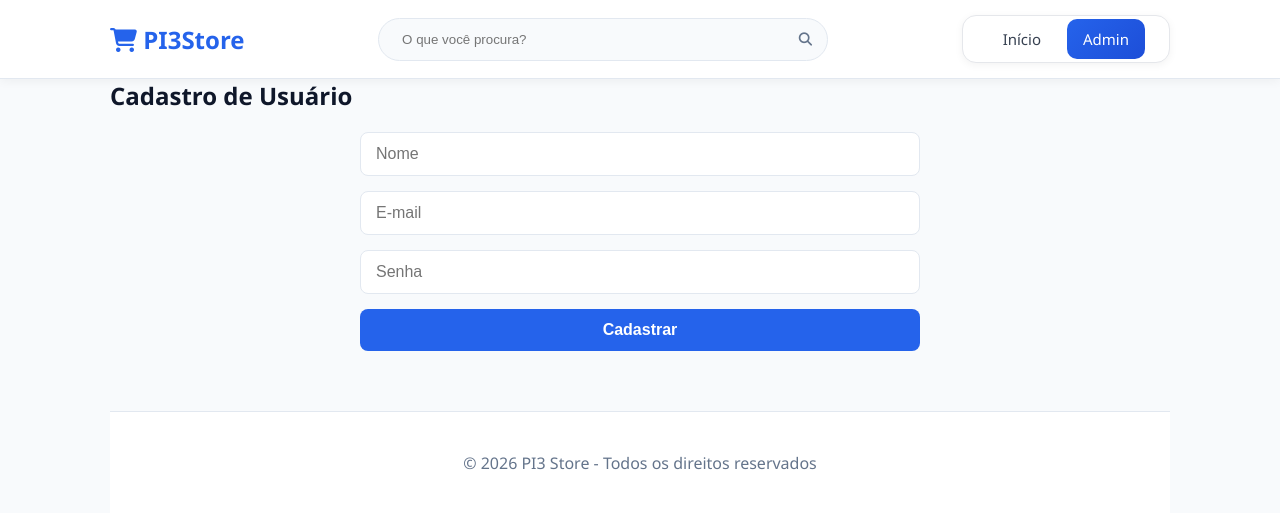
After one commit to dvt-siqueira/3b_lojavirtual, a PHP site: page /cadastro_usuario.php in a window 1280 px wide. The commit adds this page. Shown: the top 513 px of the page. Run offline with PHP 8.4, Linux system fonts and the light colour scheme.

Commit message:
poo e banco de dados

```diff
--- /dev/null
+++ b/cadastro_usuario.php
@@ -0,0 +1,20 @@
+<?php
+require_once __DIR__ . '/admin/produtos/functions.php';
+exibirCabecalho("PI3 - Store - Cadastro de Usuário");
+exibirNavBar();
+?>
+<div class="container mt-4">
+<h2>Cadastro de Usuário</h2>
+<form action="controllers/processar_cadastro.php"
+method="POST" class="frm-usuario">
+<input type="text" name="nome" placeholder="Nome"
+required class="form-control mb-2">
+<input type="email" name="email" placeholder="E-mail"
+required class="form-control mb-2">
+<input type="password" name="senha" placeholder="Senha"
+required class="form-control mb-2">
+<button type="submit" class="btn btn-primary">Cadastrar</button>
+</form>
+<?php
+exibirRodape();
+?>
--- a/css/style.css
+++ b/css/style.css
@@ -35,7 +35,14 @@ body { font-family: 'Segoe UI', system-ui, sans-serif; background: var(--bg); co
     gap: 25px;
     padding: 40px 0;
 }
-
+.frm-usuario {
+    max-width: 600px;
+    margin: 0 auto;
+    padding: 20px;
+    display: flex;
+    flex-direction: column;
+    gap: 15px; /* distância entre todos os elementos */
+}
 .product-card {
     background: white;
     border-radius: 12px;
```
Also changed, not shown: controllers/processar_cadastro.php (added, +10 -0 lines), models/Usuario.php (added, +17 -0 lines).
